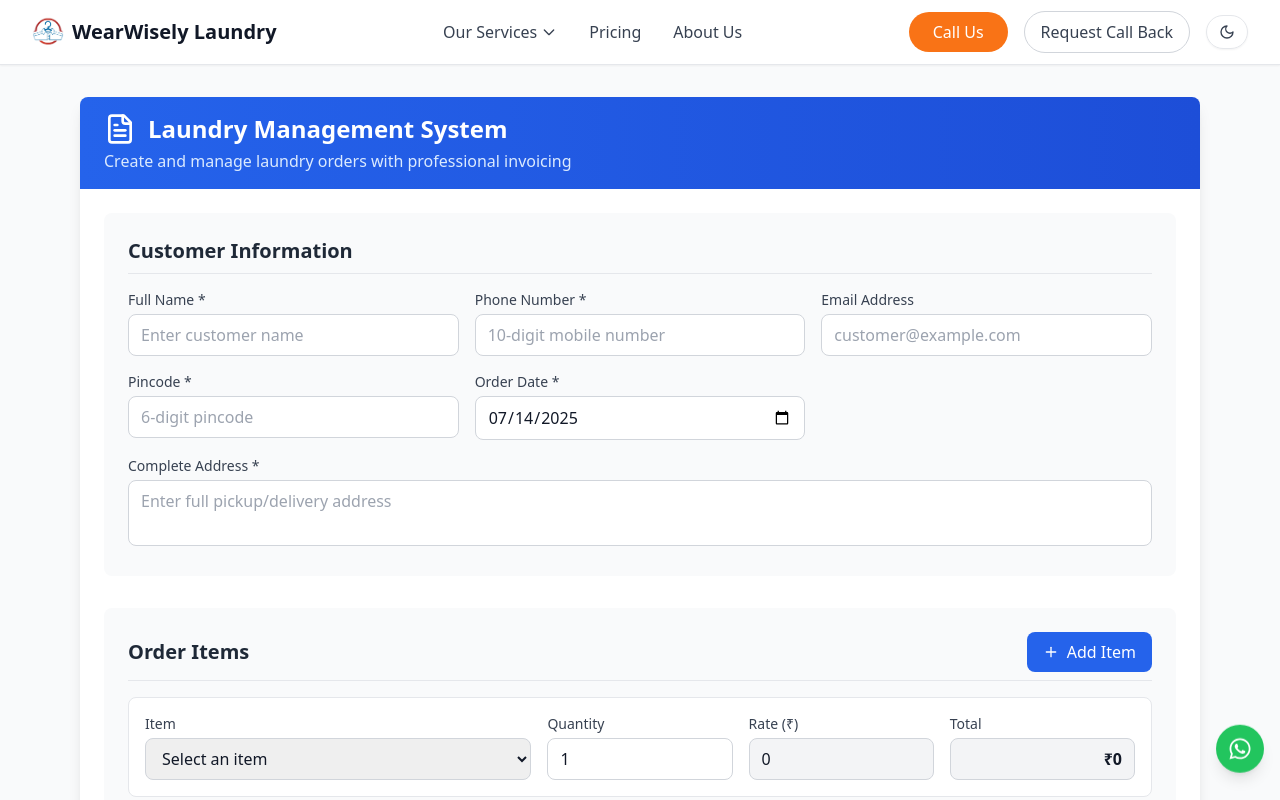
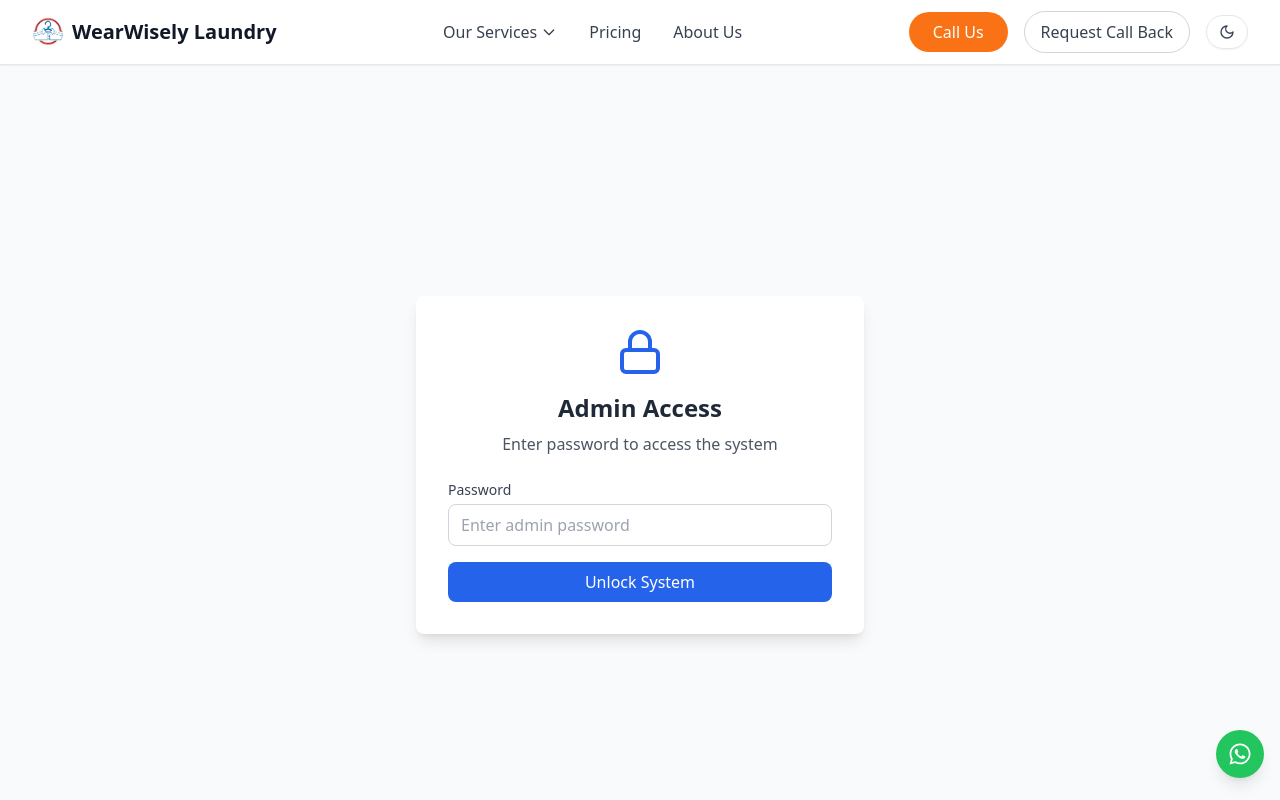
Before and after one commit to prabhakar442/wearwiselysitereact77.0, a React (Vite) app: page /admin in a window 1280 px wide. Shown: the top 800 px of the page. Built offline with nearby package versions, Linux system fonts and the light colour scheme.

Commit message:
set lock

```diff
--- a/src/components/AdminOrderPage.tsx
+++ b/src/components/AdminOrderPage.tsx
@@ -1,7 +1,15 @@
 import React, { useState } from "react";
-import { FileText, Plus, Trash2, Save, Download, QrCode, Check } from "lucide-react";
+import { FileText, Plus, Trash2, Save, Download, QrCode, Check, Lock } from "lucide-react";
 import { jsPDF } from "jspdf";
 import "jspdf-autotable";
+
+// Configuration
+const CONFIG = {
+  PASSWORD: "admin123", // Change this to your desired password
+  SHEET_ID: "YOUR_GOOGLE_SHEET_ID", // Replace with your Google Sheet ID
+  CLIENT_EMAIL: "YOUR_SERVICE_ACCOUNT_EMAIL", // Replace with your service account email
+  PRIVATE_KEY: "YOUR_PRIVATE_KEY", // Replace with your private key
+};
 
 // PDF Generation utility
 const generatePDF = async (customer, orders, totalAmount) => {
@@ -156,6 +164,77 @@ const laundryItems = [
   { name: "Curtain", rate: 150, category: "Home" },
 ];
 
+// Function to append data to Google Sheet
+const appendToGoogleSheet = async (orderData) => {
+  try {
+    const response = await fetch(`https://sheets.googleapis.com/v4/spreadsheets/${CONFIG.SHEET_ID}/values/Sheet1!A:Z:append?valueInputOption=USER_ENTERED`, {
+      method: "POST",
+      headers: {
+        "Authorization": `Bearer ${await getAccessToken()}`,
+        "Content-Type": "application/json",
+      },
+      body: JSON.stringify({
+        values: [
+          [
+            orderData.orderNumber,
+            orderData.createdAt,
+            orderData.customer.name,
+            orderData.customer.phone,
+            orderData.customer.email || "",
+            orderData.customer.address,
+            orderData.customer.pincode,
+            orderData.customer.date,
+            JSON.stringify(orderData.orders),
+            orderData.totalAmount,
+            orderData.gstAmount,
+            orderData.grandTotal,
+            orderData.paymentMethod,
+            orderData.paymentStatus,
+          ]
+        ]
+      })
+    });
+
+    if (!response.ok) {
+      throw new Error("Failed to save to Google Sheet");
+    }
+
+    return true;
+  } catch (error) {
+    console.error("Google Sheets error:", error);
+    throw new Error("Failed to save data to Google Sheet");
+  }
+};
+
+// Function to get access token for Google Sheets API
+const getAccessToken = async () => {
+  try {
+    const response = await fetch("https://oauth2.googleapis.com/token", {
+      method: "POST",
+      headers: {
+        "Content-Type": "application/json",
+      },
+      body: JSON.stringify({
+        grant_type: "urn:ietf:params:oauth:grant-type:jwt-bearer",
+        assertion: createJWT(),
+      })
+    });
+
+    const data = await response.json();
+    return data.access_token;
+  } catch (error) {
+    console.error("Error getting access token:", error);
+    throw new Error("Failed to authenticate with Google");
+  }
+};
+
+// Function to create JWT for Google Sheets API
+const createJWT = () => {
+  // In a real implementation, you would generate a JWT here
+  // This is a simplified version - you should use a proper JWT library
+  return "your_generated_jwt_token";
+};
+
 const AdminOrderPage = () => {
   const [customer, setCustomer] = useState({
     name: "",
@@ -173,6 +252,8 @@ const AdminOrderPage = () => {
   const [paymentMethod, setPaymentMethod] = useState("");
   const [paymentConfirmed, setPaymentConfirmed] = useState(false);
   const [showQRCode, setShowQRCode] = useState(false);
+  const [isLocked, setIsLocked] = useState(true);
+  const [password, setPassword] = useState("");
 
   const validateForm = () => {
     const newErrors = {};
@@ -250,8 +331,6 @@ const AdminOrderPage = () => {
     setSuccessMessage("");
 
     try {
-      await new Promise(resolve => setTimeout(resolve, 1000));
-
       const validOrders = orders.filter(order => order.item && order.quantity > 0);
       const orderData = {
         customer,
@@ -265,7 +344,9 @@ const AdminOrderPage = () => {
         createdAt: new Date().toISOString()
       };
 
-      console.log("Order Data:", orderData);
+      // Save to Google Sheet
+      await appendToGoogleSheet(orderData);
+
       setSuccessMessage("Order saved successfully! Order ID: " + orderData.orderNumber);
 
       setTimeout(() => {
@@ -274,7 +355,7 @@ const AdminOrderPage = () => {
 
     } catch (error) {
       console.error("Error saving order:", error);
-      setErrors({ submit: "Failed to save order. Please try again." });
+      setErrors({ submit: error.message || "Failed to save order. Please try again." });
     } finally {
       setIsSubmitting(false);
     }
@@ -338,16 +419,71 @@ const AdminOrderPage = () => {
     setPaymentConfirmed(true);
   };
 
+  const handleUnlock = () => {
+    if (password === CONFIG.PASSWORD) {
+      setIsLocked(false);
+      setPassword("");
+    } else {
+      alert("Incorrect password. Please try again.");
+    }
+  };
+
+  if (isLocked) {
+    return (
+      <div className="min-h-screen bg-gray-50 flex items-center justify-center">
+        <div className="bg-white p-8 rounded-lg shadow-lg max-w-md w-full">
+          <div className="flex flex-col items-center mb-6">
+            <Lock className="w-12 h-12 text-blue-600 mb-4" />
+            <h1 className="text-2xl font-bold text-gray-800">Admin Access</h1>
+            <p className="text-gray-600 mt-2">Enter password to access the system</p>
+          </div>
+          <div className="space-y-4">
+            <div>
+              <label className="block text-sm font-medium text-gray-700 mb-1">
+                Password
+              </label>
+              <input
+                type="password"
+                placeholder="Enter admin password"
+                className="w-full px-3 py-2 border border-gray-300 rounded-lg focus:ring-2 focus:ring-blue-500 focus:border-blue-500"
+                value={password}
+                onChange={(e) => setPassword(e.target.value)}
+              />
+            </div>
+            <button
+              onClick={handleUnlock}
+              className="w-full px-4 py-2 bg-blue-600 text-white rounded-lg hover:bg-blue-700 transition-colors"
+            >
+              Unlock System
+            </button>
+          </div>
+        </div>
+      </div>
+    );
+  }
+
   return (
     <div className="min-h-screen bg-gray-50 py-8">
       <div className="max-w-6xl mx-auto px-4">
         <div className="bg-white rounded-lg shadow-lg overflow-hidden">
           <div className="bg-gradient-to-r from-blue-600 to-blue-700 px-6 py-4">
-            <h1 className="text-2xl font-bold text-white flex items-center gap-3">
-              <FileText className="w-8 h-8" />
-              Laundry Management System
-            </h1>
-            <p className="text-blue-100 mt-1">Create and manage laundry orders with professional invoicing</p>
+            <div className="flex justify-between items-center">
+              <div>
+                <h1 className="text-2xl font-bold text-white flex items-center gap-3">
+                  <FileText className="w-8 h-8" />
+                  Laundry Management System
+                </h1>
+                <p className="text-blue-100 mt-1">Create and manage laundry orders with professional invoicing</p>
+              </div>
+              <button
+                onClick={() => setIsLocked(true)}
+                className="flex items-center gap-2 px-4 py-2 bg-red-600 text-white rounded-lg hover:bg-red-700 transition-colors"
+                title="Lock system"
+              >
+                <Lock className="w-4 h-4" />
+                Lock
+              </button>
+            </div>
           </div>
 
           <div className="p-6 space-y-8">
```
